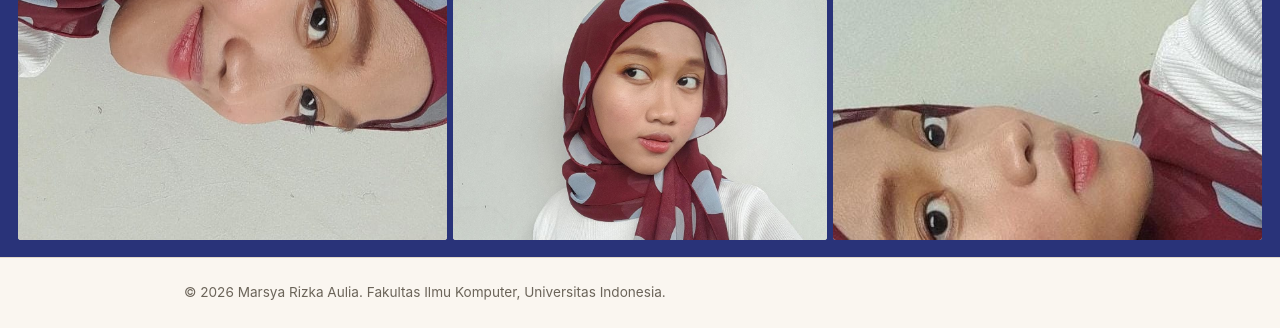
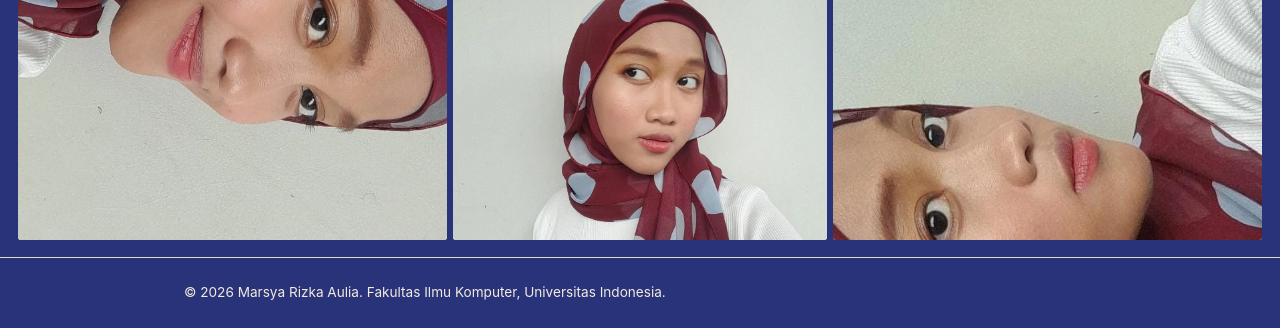
Before and after one commit to msystemctrl/myportofolio, a Django app: page / in a window 1280 px wide. Shown: the part 4316-4644 px from the top of the page. Run offline with Django 5.2, Linux system fonts and the light colour scheme.

Commit message:
style: update footer color

```diff
--- a/static/css/style.css
+++ b/static/css/style.css
@@ -581,6 +581,11 @@ h1, .brand {
     color: var(--text-muted);
     font-size: 0.85rem;
     border-top: 1px solid var(--line);
+    background-color: var(--ink);
+}
+
+.site-footer p {
+    color: var(--paper-raised);
 }
 
 @media (max-width: 600px) {
```
